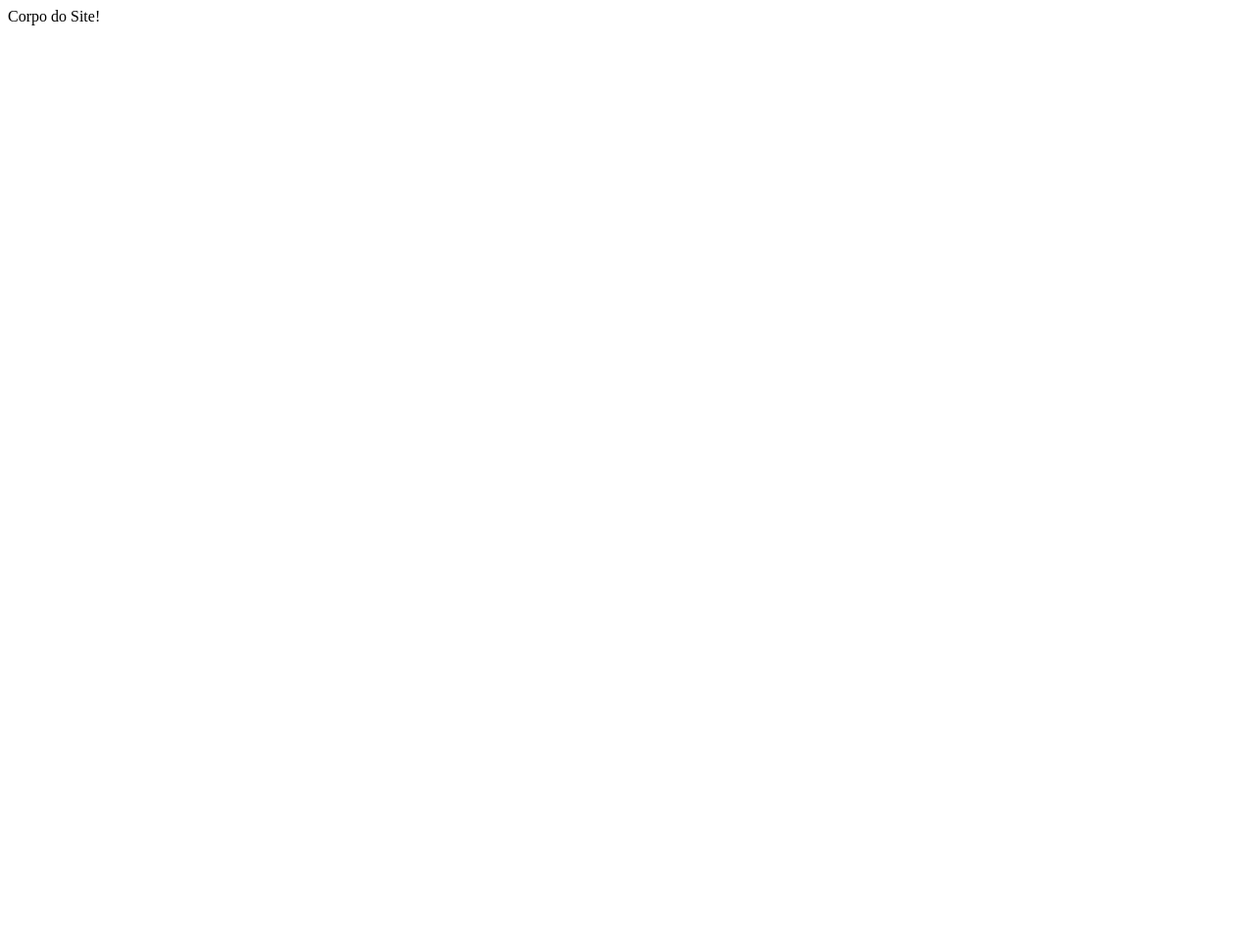
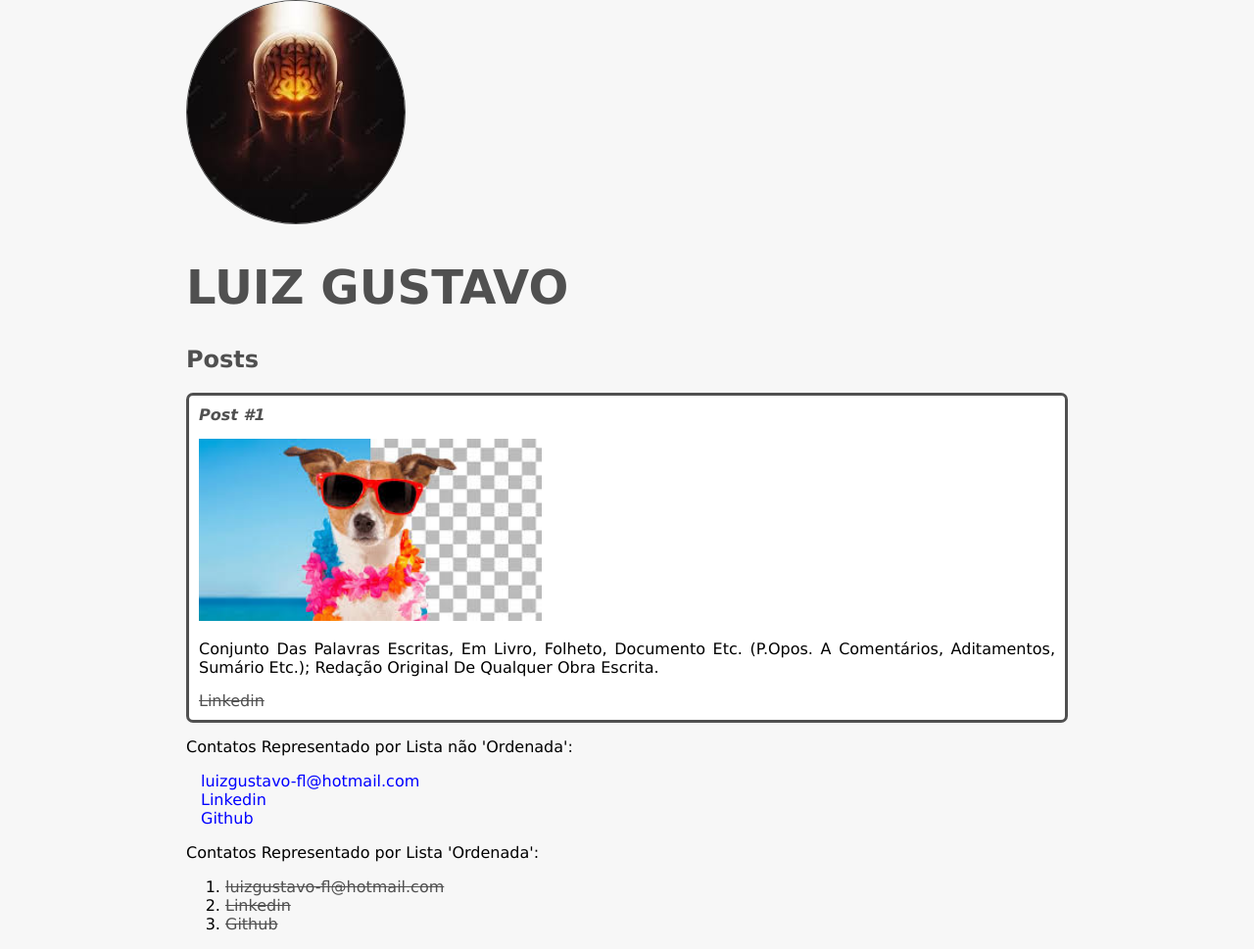
Before and after one commit to luizgflopes/BootCamp_Unimed_FullStack, a plain HTML site: page Exercicio_Módulo II - Fundamentos Web com HTML e CSS/index.html in a window 1280 px wide. Shown: the whole page at 98% size. Before the commit the page ends 800 px from the top, so only its background shows below. Drawn offline with Linux system fonts and the light colour scheme.

Commit message:
Inserindo Pasta com Imagens, CSS e personalização do Index com o CSS

```diff
--- /dev/null
+++ b/Exercicio_Módulo II - Fundamentos Web com HTML e CSS/CSS/style.css
@@ -0,0 +1,62 @@
+body {
+    background: #f7f7f7;
+    font-family: Verdana;
+    max-width: 900px;
+    margin: auto;
+}
+
+.photo{
+ border: 1px solid #505050;
+ border-radius: 50%;
+}
+
+#title, .subtitle, .post_title {
+    color: #505050;
+}
+
+#title {
+    font-size: 48px;
+    text-transform: uppercase;
+}
+
+a {
+    text-decoration: line-through;
+    color: #505050;
+}
+
+.post_title {
+    font-size: 16px;
+    font-style:  italic;
+    margin: 0;
+    margin-bottom: 15px;
+}
+
+.post {
+    background: #fff;
+    padding: 10px;
+    border: 3px solid #505050;
+    margin-bottom: 15px;
+    border-radius: 7px;
+}
+
+.post_content{
+margin: 0;
+margin-bottom: 15px;
+text-transform: capitalize;
+text-align: justify;
+}
+
+.post_image{
+    margin-bottom: 15px;
+    width: 40%;
+}
+
+.contacts_list{
+    list-style-type: none;
+    padding-left: 15px;
+}
+
+.contacts_list li a {
+    text-decoration: none;
+    color: blue;
+}
--- a/Exercicio_Módulo II - Fundamentos Web com HTML e CSS/index.html
+++ b/Exercicio_Módulo II - Fundamentos Web com HTML e CSS/index.html
@@ -2,9 +2,57 @@
 <html>
     <head>
         <meta charset="utf-8">
+        <link rel="stylesheet" href="CSS/style.css">
         <title>Luiz G</title>
     </head>
     <body>
-        Corpo do Site!
+        <header>
+            <img src="image/1_img.jfif" alt="Ilustração Luz no cerebro" class="photo">
+            <h1 id="title">Luiz Gustavo</h1>
+        </header>
+        <section>
+            <header>
+                <h2 class="subtitle">Posts</h2>
+            </header>
+            <article class="post">
+                <header>
+                    <h3 class="post_title"> Post #1</h3>
+                    <img src="image/2_img.jfif" alt="Cachorro de Oculos Escuro" class="post_image">
+                </header>
+                <p class="post_content">conjunto das palavras escritas, em livro, folheto, documento etc.
+                    (p.opos. a comentários, aditamentos, sumário etc.);
+                    redação original de qualquer obra escrita.
+                </p>
+
+                <a href="https://www.linkedin.com/in/luiz-gustavo-97761192/" target="_blank">Linkedin</a>
+            </article>
+        </section>
+        <footer>
+            Contatos Representado por Lista não 'Ordenada':
+            <ul class="contacts_list">
+                <li>
+                    <a href="mailto:luizgustavo-fl@hotmail.com">luizgustavo-fl@hotmail.com</a>
+                </li>
+                <li>
+                    <a href="https://www.linkedin.com/in/luiz-gustavo-97761192/" target="_blank">Linkedin</a>
+                </li>
+                <li>
+                    <a href="https://github.com/luizgflopes" target="_blank">Github</a>
+                </li>
+            </ul>
+
+            Contatos Representado por Lista 'Ordenada':
+            <ol>
+                <li>
+                    <a href="mailto:luizgustavo-fl@hotmail.com">luizgustavo-fl@hotmail.com</a>
+                </li>
+                <li>
+                    <a href="https://www.linkedin.com/in/luiz-gustavo-97761192/" target="_blank">Linkedin</a>
+                </li>
+                <li>
+                    <a href="https://github.com/luizgflopes" target="_blank">Github</a>
+                </li>
+            </ol>
+        </footer>
     </body>
 </html>
```
Also changed, not shown: Exercicio_Módulo II - Fundamentos Web com HTML e CSS/image/1_img.jfif (added), Exercicio_Módulo II - Fundamentos Web com HTML e CSS/image/2_img.jfif (added).
